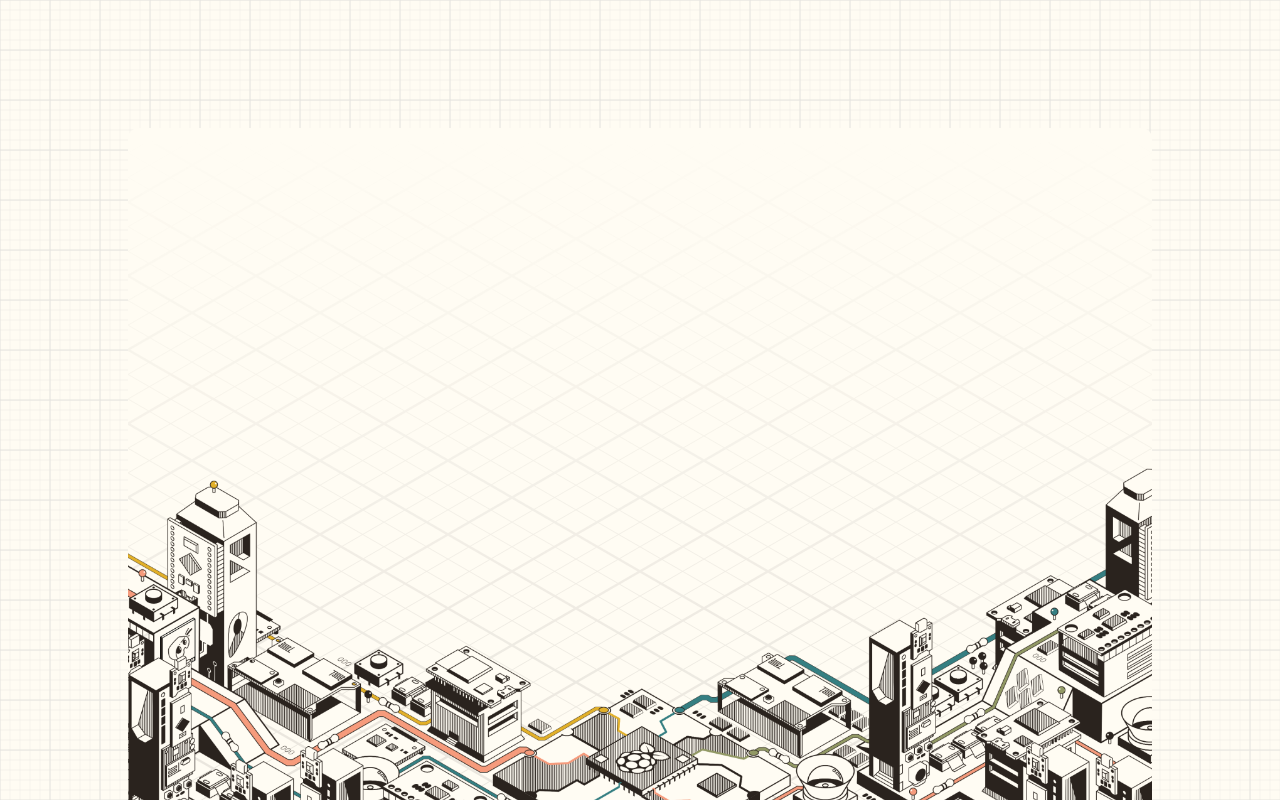
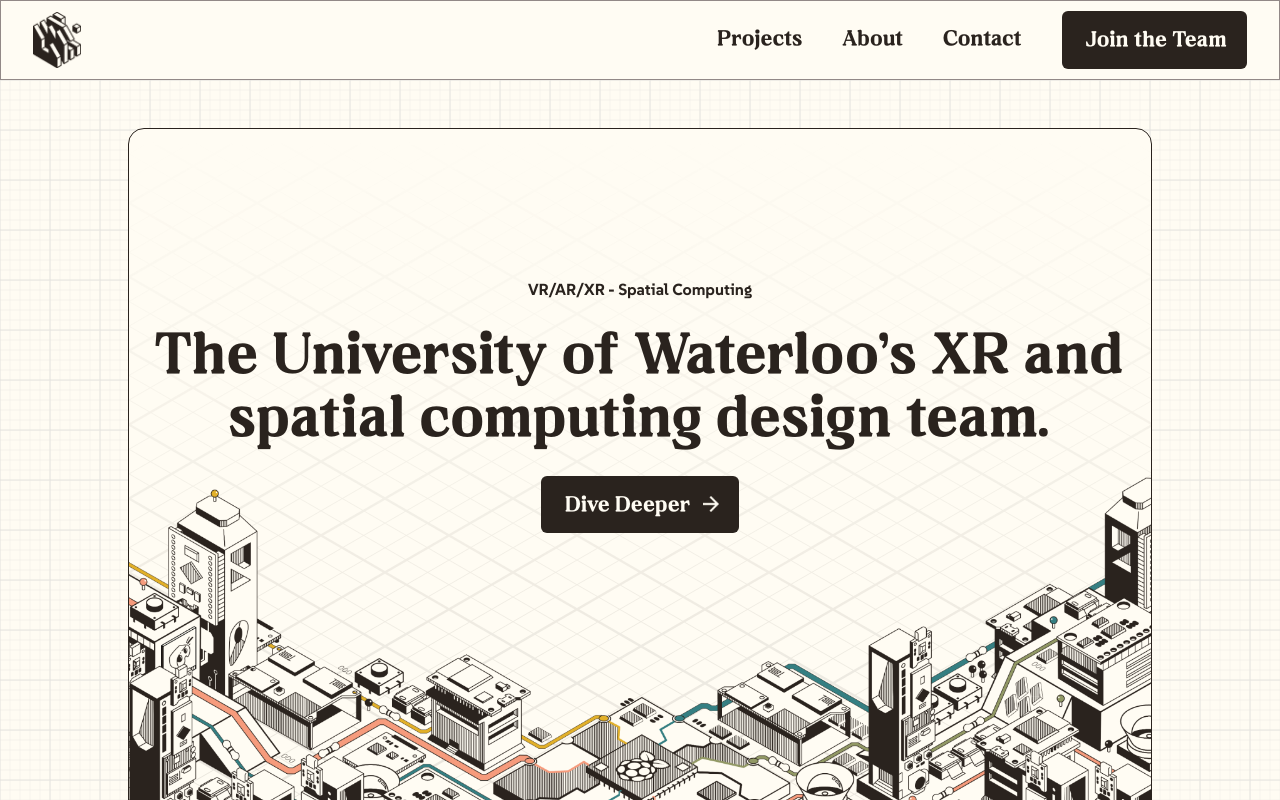
Before and after one commit to uwrealitylabs/website, a Next.js app in the folder uwrl/: page /pages/home in a window 1280 px wide. Shown: the top 800 px of the page. Built offline with nearby package versions, Linux system fonts and the light colour scheme.

Commit message:
Navbar | Hero section - 1920 desktop

```diff
--- a/uwrl/app/components/ui/ButtonDark.jsx
+++ b/uwrl/app/components/ButtonDark.jsx
@@ -1,7 +1,7 @@
 
 export default function ButtonDark({text, target, icon=""}){
     return(
-        <a href={target} className="bg-bck-grey pt-4.5 pb-4 pl-6 pr-5 w-fit font-neraphic text-button text-text-lightBody rounded-md flex items-center">
+        <a href={target} className="bg-bck-grey pt-4.5 pb-4 pl-6 pr-5 w-fit font-neraphic font-normal text-button text-text-lightBody rounded-md flex items-center">
             {text}
             {icon && <img src={icon} className="w-4 ml-3 mb-1 inline"/>}
         </a>
--- /dev/null
+++ b/uwrl/app/components/NavBar.jsx
@@ -0,0 +1,18 @@
+import ButtonDark from "./ButtonDark";
+
+export default function NavBar() {
+  return (
+    <nav className="w-screen bg-bck-white h-20 flex justify-between items-center px-8 border-solid border-grey-60 border-1">
+      <a href="/pages/home">
+        <img src="/images/assets/uwrl-logo-main.png" alt="" className="h-14"/>
+      </a>
+      <div className="flex font-normal font-neraphic text-button gap-10 items-center">
+          <a href="/pages/projects">Projects</a>
+      <a href="/pages/about">About</a>
+      <a href="/pages/contact">Contact</a>
+      <ButtonDark text="Join the Team" target="" className=""/>
+      </div>
+
+    </nav>
+  );
+}
--- a/uwrl/app/globals.css
+++ b/uwrl/app/globals.css
@@ -8,5 +8,5 @@
 }
 
 html {
-  font-size: 10px;
+  font-size: 16px;
 }
--- a/uwrl/app/page.js
+++ b/uwrl/app/page.js
@@ -1,7 +1,7 @@
 import Home from "./pages/home/page"
 import About from "./pages/about/page"
 import Contact from "./pages/contact/page"
-import ProjGallery from "./pages/projectGallery/page"
+import Projects from "./pages/projects/page"
 import Error from "./pages/error/page"
 
 export default function app(){
--- a/uwrl/app/pages/home/page.css
+++ b/uwrl/app/pages/home/page.css
@@ -2,19 +2,24 @@
 .hero{
     background-image: url('/images/assets/grid.png');
 
+
 }
 
 .hero-main{
-    height: 850px;
-    margin: 128px;
+    height: 700px;
+    width: 1630px;
+    margin: 48px 128px;
     overflow: hidden;
+    position: relative;
+    border: solid 1px #2A231E;
 }
 
 .hero-img{
-    width: 2285px;
+    object-fit:contain;
+    width: auto;
+    height: 100%;
     height: auto;
     margin-top: auto;
-    object-fit:fill;
 
 
 }
--- a/uwrl/app/pages/home/page.js
+++ b/uwrl/app/pages/home/page.js
@@ -1,25 +1,46 @@
-import "./page.css"
-import ButtonDark from "@/app/components/ui/ButtonDark"
+import "./page.css";
+import ButtonDark from "@/app/components/ButtonDark";
+import NavBar from "@/app/components/NavBar";
 
-export default function Home(){
-    return(
-      <div className="hero w-screen bg-[url('/images/assets/grid.png')] bg-bck-white flex justify-center items-center">
+export default function Home() {
+  return (
+    <div>
+      <NavBar/>
+      <main
+        className="hero
+      bg-[url('/images/assets/grid.png')] bg-bck-white
+      flex justify-center items-center"
+      >
+        <div
+          className="
+        hero-main
+        bg-[url('/images/assets/iso-grid-hero.png')] bg-bck-white
+        grid grid-rows-1 grid-cols-1 relative
+        rounded-2xl"
+        >
+          <img
+            src="/images/assets/city.png"
+            className="hero-img col-span-full row-span-full"
+          />
 
-        <div className="hero-main bg-[url('/images/assets/iso-grid-hero.png')] bg-bck-white grid grid-rows-1 grid-cols-1 rounded-2xl">
-        <img src="/images/assets/city.png" className="hero-img grid-rows-1 grid-cols-1" />
-
-        <div className="flex justify-center items-center flex-col gap-7 grid-cols-1 grid-rows-1">
-        <span className="font-suse font-bold text-body">VR/AR/XR - Spatial Computing</span>
+          <div className="flex justify-center items-center flex-col gap-7 col-span-full row-span-full mb-36">
+            <span className="font-suse font-bold text-body">
+              VR/AR/XR - Spatial Computing
+            </span>
             <div className="flex flex-col gap-6 items-center">
               <h1 className="font-neraphic text-h1 w-990 text-center">
-          The University of Waterloo's XR and spatial computing design team.
+                The University of Waterloo's XR and spatial computing design
+                team.
               </h1>
-        <ButtonDark text = "Dive Deeper" target ="#" icon="/images/icons/arrow-right-white.png"/>
+              <ButtonDark
+                text="Dive Deeper"
+                target="#"
+                icon="/images/icons/arrow-right-white.png"
+              />
             </div>
           </div>
-
-
         </div>
+      </main>
     </div>
-    )
+  );
 }
--- a/uwrl/app/pages/projectGallery/page.js
+++ /dev/null
@@ -1,8 +0,0 @@
-
-export default function ProjGallery(){
-    return(
-        <div>
-
-        </div>
-    )
-}
--- /dev/null
+++ b/uwrl/app/pages/projects/page.js
@@ -0,0 +1,8 @@
+import NavBar from "@/app/components/NavBar"
+export default function Projects(){
+    return(
+        <div>
+            <NavBar/>
+        </div>
+    )
+}
--- a/uwrl/tailwind.config.js
+++ b/uwrl/tailwind.config.js
@@ -6,6 +6,9 @@ module.exports = {
     "./app/**/*.{js,ts,jsx,tsx,mdx}",
   ],
   theme: {
+    borderWidth : {
+      '1': '1px'
+    },
     extend: {
       padding: {
         4.5 : '1.125rem'
@@ -33,8 +36,10 @@ module.exports = {
           white : '#FFFCF3',
           grey : '#2A231E',
           card : '#322C27'
-        }
-
+        },
+        grey : {
+          60 : '#928987'
+        },
       },
       fontSize: {
         h1: '3rem',
```
Lines whose indentation alone changed are shown as unchanged.
